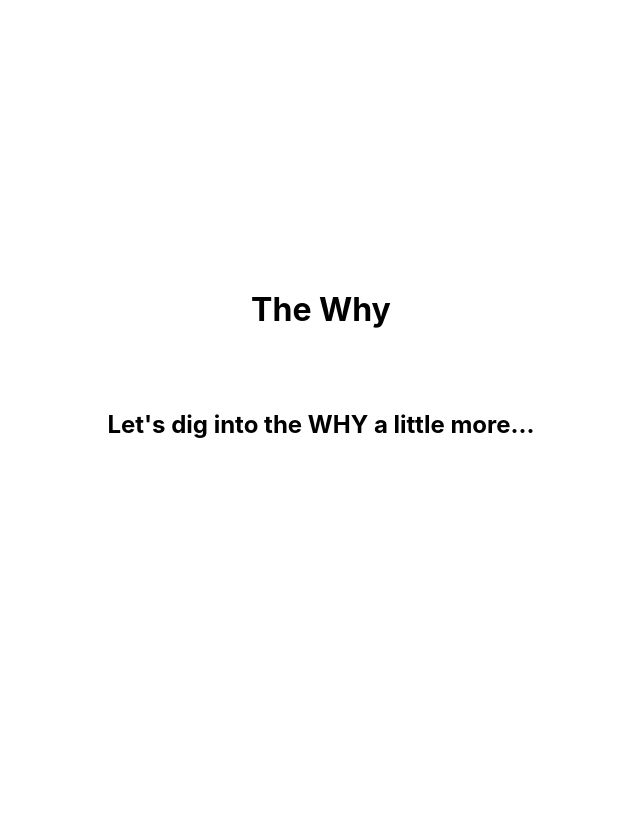
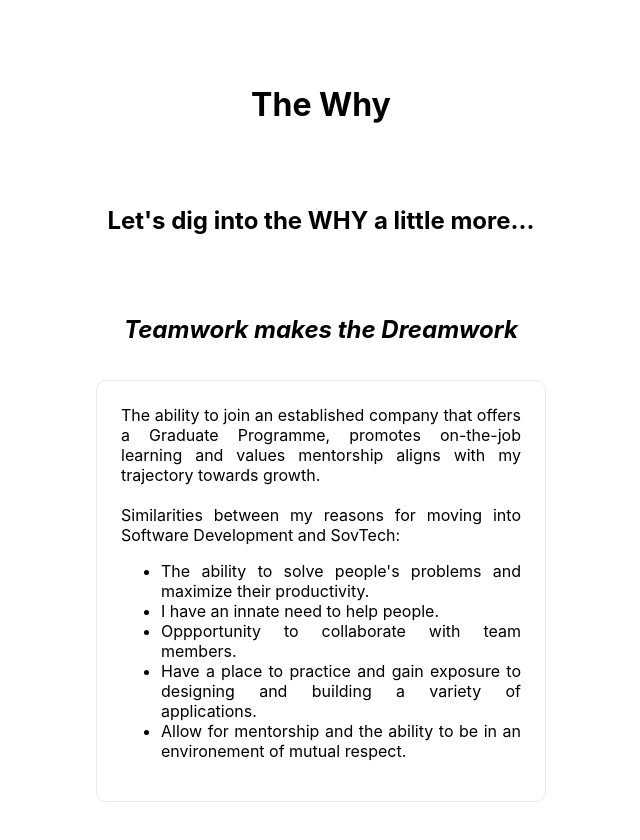
Before and after one commit to Daniela-hash/sovtech-daniela, a Next.js app: page /why in a window 1280 px wide. Shown: the top 840 px of the page, without its empty margins (319-959 px from the left). Before the commit the page ends 800 px from the top, so only its background shows below. Built offline with nearby package versions, Linux system fonts and the light colour scheme.

Commit message:
Add to Why

```diff
--- a/pages/why.js
+++ b/pages/why.js
@@ -18,8 +18,20 @@
         <h2>Let's dig into the WHY a little more...</h2>
         <br/>
         <br/>
-        <p>
-
+        <h2><em>Teamwork makes the Dreamwork</em></h2>
+        <p className={styles.card}>
+          The ability to join an established company that offers a Graduate Programme,
+          promotes on-the-job learning and values mentorship aligns with my trajectory towards growth.
+        <br/>
+        <br/>
+          Similarities between my reasons for moving into Software Development and SovTech:
+          <ul>
+            <li>The ability to solve people's problems and maximize their productivity.</li>
+            <li>I have an innate need to help people.</li>
+            <li>Oppportunity to collaborate with team members.</li>
+            <li>Have a place to practice and gain exposure to designing and building a variety of applications.</li>
+            <li>Allow for mentorship and the ability to be in an environement of mutual respect.</li>
+            </ul>
         </p>
       </main>
     </div>
```
